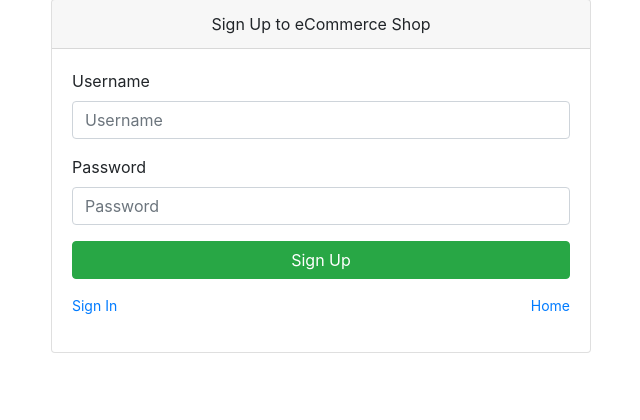
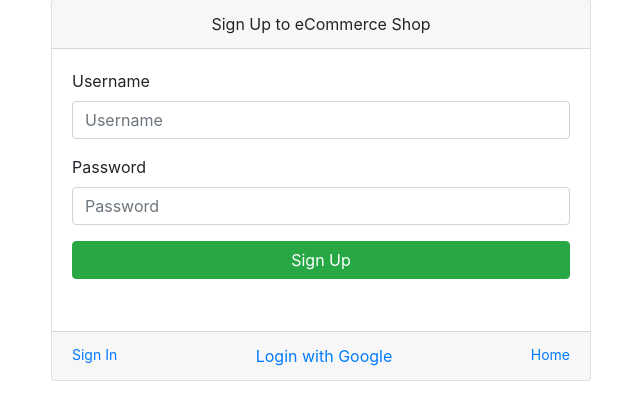
Before and after one commit to Atitacharya8/ecommerce, a Django app: page / in a window 1280 px wide. Shown: the part 49-469 px from the top of the page, without its empty margins (319-959 px from the left). Run offline with Django 3.2, Linux system fonts and the light colour scheme; some libraries are stand-ins or nearby versions.

Commit message:
google login complete

```diff
--- a/eco/templates/eco/signup.html
+++ b/eco/templates/eco/signup.html
@@ -19,9 +19,13 @@
                             {% bootstrap_field field %}
                         {% endfor %}
                         <input type="submit" class="btn btn-success text-center w-100 mb-3" value="Sign Up">
-                        <a href="{% url "eco:signin" %}" class="small">Sign In</a>
-                        <a href="/" class="float-right small">Home</a>
                     </form>
+                </div>
+                    <div class="card-footer text-center">
+                    <a href="{% url "eco:signin" %}" class="float-left small">Sign In</a>
+                    <a href='{% url 'social:begin' 'google-oauth2' %}'>Login with Google</a>
+                    <a href="/" class="float-right small">Home</a>
+                </div>
                 </div>
             </div>
         </div>
```
